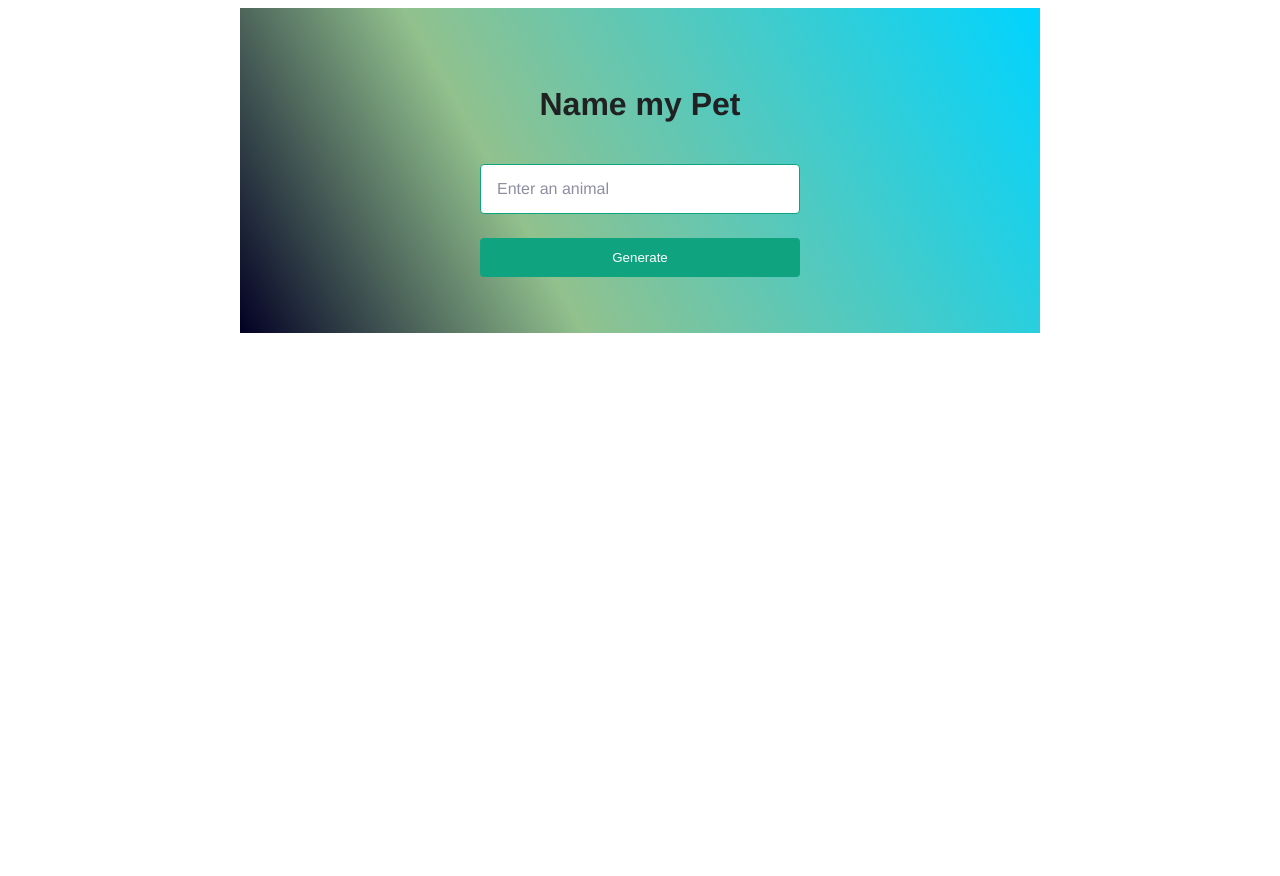
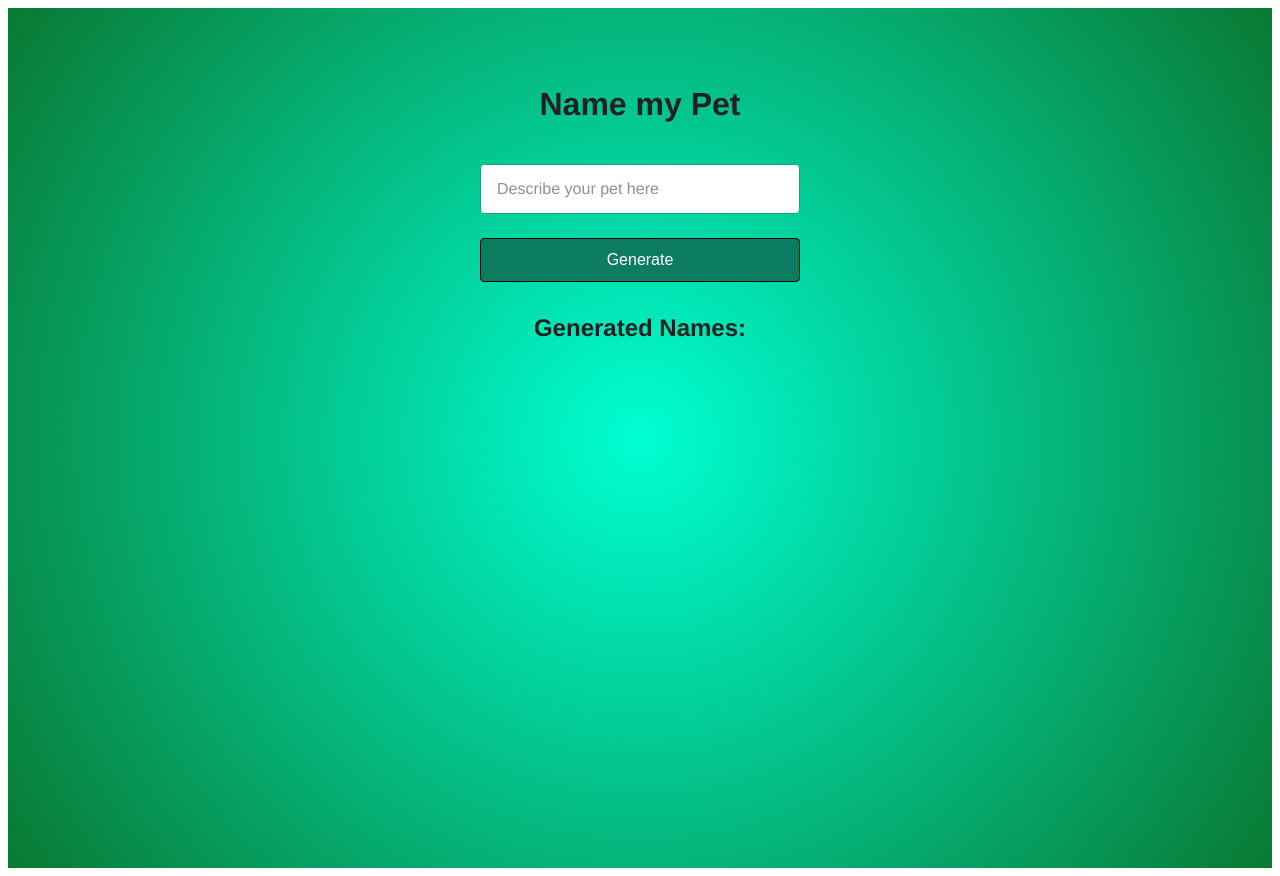
Before and after one commit to brameldering/gpt-react-nextjs-typescript-app, a Next.js app: page / in a window 1280 px wide. Before the commit the page ends 800 px from the top, so only its background shows below. Built offline with nearby package versions, Linux system fonts and the light colour scheme; no server answers.

Commit message:
Enhanced logic to generate one word and multi word names. Show names in cards.  Processed string result from openAI to array of names.  Added loading spinner.

```diff
--- a/package.json
+++ b/package.json
@@ -9,6 +9,9 @@
     "lint": "next lint"
   },
   "dependencies": {
+    "@emotion/react": "^11.11.1",
+    "@emotion/styled": "^11.11.0",
+    "@mui/material": "^5.14.1",
     "@types/node": "20.4.2",
     "@types/react": "18.2.15",
     "@types/react-dom": "18.2.7",
--- a/pages/api/generateAPI.tsx
+++ b/pages/api/generateAPI.tsx
@@ -2,19 +2,18 @@ import axios from "axios";
 
 const API_KEY = process.env.NEXT_PUBLIC_OPENAI_API_KEY;
 
-const callGPT_API = async (name: string): Promise<string> => {
+const callGPT_API = async (prompt: string): Promise<string> => {
   try {
     const response = await axios.post(
       "https://api.openai.com/v1/completions",
       {
-        prompt: "Give me 3 possible pet names for " + name,
+        prompt: prompt,
         model: "text-davinci-003",
         temperature: 0.8,
         max_tokens: 100,
       },
       { headers: { "Content-Type": "application/json", Authorization: `Bearer ${API_KEY}` } }
     );
-    console.log(response);
     return response.data.choices[0].text;
   } catch (error) {
     if (axios.isAxiosError(error)) {
--- a/pages/generate.tsx
+++ /dev/null
@@ -1,5 +0,0 @@
-import type { AppProps } from "next/app";
-
-export default function App({ Component, pageProps }: AppProps) {
-  return <Component {...pageProps} />;
-}
--- a/pages/index.module.css
+++ b/pages/index.module.css
@@ -12,14 +12,15 @@
   text-align: center;
   margin: auto;
   padding-top: 60px;
-  max-width: 800px;
+  min-width: 400px;
+  min-height: 800px;
   color: white;
   background: rgb(2, 0, 36);
-  background: linear-gradient(
-    61deg,
+  background: radial-gradient(
+    circle,
     rgba(2, 0, 36, 1) 0%,
-    rgba(18, 121, 9, 0.46124387254901966) 35%,
-    rgba(0, 212, 255, 1) 100%
+    rgba(0, 255, 211, 1) 0%,
+    rgba(9, 121, 51, 1) 100%
   );
 }
 .main .icon {
@@ -31,6 +32,13 @@
   font-weight: bold;
   color: #202123;
   margin: 16px 0 40px;
+}
+.main h4 {
+  font-size: 24px;
+  line-height: 40px;
+  font-weight: bold;
+  color: #202123;
+  margin: 16px 0 20px;
 }
 .main form {
   display: flex;
@@ -51,13 +59,50 @@
 .main button {
   padding: 12px 0;
   color: #fff;
-  background-color: #10a37f;
-  border: none;
+  background-color: #0c7d61;
+  border: 1px solid black;
   border-radius: 4px;
   text-align: center;
+  font-size: 16px;
   cursor: pointer;
 }
 .main .result {
   font-weight: bold;
-  margin-top: 40px;
+  margin-top: 10px;
 }
+
+.main .result ul {
+  list-style: none;
+  margin: 0;
+  padding: 0;
+}
+
+.main .result li {
+  margin: 0.5rem 0;
+  padding: 0.5rem;
+  box-shadow: 0 2px 5px rgba(0, 0, 0, 0.6);
+  border-radius: 4px;
+  color: black;
+}
+
+.main .result .error {
+  animation: bump 500ms ease-out;
+}
+
+@keyframes bump {
+  0% {
+    transform: scale(1);
+  }
+  10% {
+    transform: scale(0.9);
+  }
+  30% {
+    transform: scale(1.1);
+  }
+  50% {
+    transform: scale(1.15);
+  }
+  100% {
+    transform: scale(1);
+  }
+}
--- a/pages/index.tsx
+++ b/pages/index.tsx
@@ -1,30 +1,77 @@
 import Head from "next/head";
-import { useState, useEffect } from "react";
+import { useState } from "react";
+import { CircularProgress } from "@mui/material";
 import callGPT_API from "./api/generateAPI";
 import styles from "./index.module.css";
 
 export default function Home() {
-  const [animalInput, setAnimalInput] = useState("");
-  const [generatedNames, setGeneratedNames] = useState("");
-  const [isFetching, setIsFetching] = useState(false);
+  const [animalInput, setAnimalInput] = useState<string>("");
+  const [generatedNames, setGeneratedNames] = useState<string[] | null>([]);
+  const [isFetching, setIsFetching] = useState<boolean>(false);
+  const [errorMessage, setErrorMessage] = useState<string>("");
 
-  const handleAnimalInputChange = (e: React.ChangeEvent<HTMLInputElement>) => {
+  const handleAnimalInputChange = (e: React.ChangeEvent<HTMLInputElement>): void => {
     setAnimalInput(e.target.value);
   };
 
-  const handleSubmit = async (e: React.FormEvent<HTMLFormElement>) => {
+  const removeReturns = (inputString: string): string => {
+    // Use regular expression to remove carriage returns
+    const result = inputString.replace(/\r\n/g, " ").replace(/[\r\n]/g, " ");
+    return result;
+  };
+
+  const extractArrayFromWordsBetweenDigitsAndDots = (inputString: string): string[] | null => {
+    const regex = /\b\d+\.\s+(.*?)\s*(?=\b\d+\.\s*|$)/g;
+    const matches = inputString.match(regex);
+    if (!matches) {
+      return [];
+    }
+    return matches.map((match) => match.replace(/\d+\.\s+/, "").trim());
+  };
+
+  // parse generated names string to an array, removing the prefixed numbers (1. ,2. , ...,5.)
+  const parseGeneratedNamesToArray = (strNames: string): string[] => {
+    // remove carriage returns from strNames
+    const strWithoutReturns = removeReturns(strNames);
+    let arrayOfNames = extractArrayFromWordsBetweenDigitsAndDots(strWithoutReturns);
+    if (!arrayOfNames) {
+      arrayOfNames = [];
+    }
+    return arrayOfNames;
+  };
+
+  const handleSubmit = async (e: React.FormEvent<HTMLFormElement>): Promise<any> => {
     e.preventDefault();
+    setErrorMessage("");
+    setGeneratedNames([]);
+    if (animalInput.trim() === "") {
+      setErrorMessage("Please provide a pet description");
+      setAnimalInput("");
+      return;
+    }
     setIsFetching(true);
-    await callGPT_API(animalInput);
-    const nameChoices = await callGPT_API(animalInput);
-    setGeneratedNames(nameChoices);
+    // get 5 single word names
+    let prompt = "Give me five possible pet names consisting of one word for " + animalInput;
+    const stringOfOneWordNames = await callGPT_API(prompt);
+    const arrayOfOneWordNames = parseGeneratedNamesToArray(stringOfOneWordNames);
+    // get 5 multi-word names
+    prompt =
+      "Give me five possible pet names consisting of a combination of multiple words for " +
+      animalInput;
+    const stringOfMultiWordNames = await callGPT_API(prompt);
+    // const stringOfMultiWordNames =
+    // "1. Mischievous Mittens in da house with funky paws 2. Prankster Patches 3. Frisky Fluffy 4. Plucky Paws 5. Playful Purrball";
+    const arrayOfMultiWordNames = parseGeneratedNamesToArray(stringOfMultiWordNames);
+    let arrayOfNames: string[];
+    // combine one word and multi word names
+    arrayOfNames = arrayOfOneWordNames.concat(arrayOfMultiWordNames);
+    setGeneratedNames(arrayOfNames);
     setIsFetching(false);
     setAnimalInput("");
   };
 
   return (
-    <>
-      <div>
+    <div className={styles.body}>
       <Head>
         <title>Generate pet name</title>
         <meta name='description' content='Generate a pet name' />
@@ -37,21 +84,25 @@ export default function Home() {
           <input
             type='text'
             name='animal'
-              placeholder='Enter an animal'
+            placeholder='Describe your pet here'
             value={animalInput}
             onChange={handleAnimalInputChange}
           />
           <button type='submit' name='generate'>
             Generate
           </button>
+        </form>
         <div className={styles.result}>
-              {isFetching && <h3>Generating...</h3>}
-              {!isFetching && generatedNames && <h3>Generated Names:</h3>}
-              <p>{generatedNames}</p>
+          {errorMessage && <h4 className={styles.error}>{errorMessage}</h4>}
+          {isFetching && !errorMessage && (
+            <h4>
+              <CircularProgress />
+            </h4>
+          )}
+          {!isFetching && generatedNames && !errorMessage && <h4>Generated Names:</h4>}
+          <ul>{generatedNames && generatedNames.map((item) => <li key={item}>{item}</li>)}</ul>
         </div>
-          </form>
       </main>
     </div>
-    </>
   );
 }
```
Also changed, not shown: 1 other file (tests, documents, lock files or other folders). Lines whose indentation alone changed are shown as unchanged.
